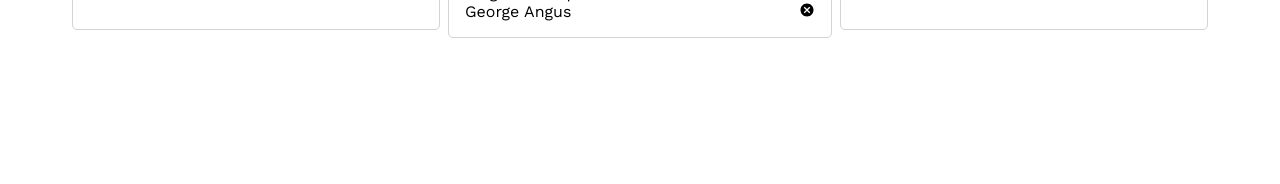
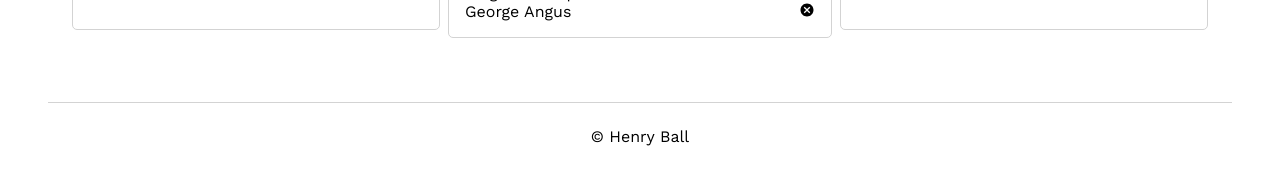
Before and after one commit to hjball/five-a-side, a React (Create React App) app: page / in a window 1280 px wide. Shown: the part 484-668 px from the top of the page. Built offline with nearby package versions, Linux system fonts and the light colour scheme.

Commit message:
add footer component and styling

```diff
--- a/src/App.css
+++ b/src/App.css
@@ -1,3 +1,16 @@
+footer {
+  padding: 2rem;
+  margin-top: 2rem; }
+  footer hr {
+    margin: 0 1rem;
+    border: 0;
+    height: 1px;
+    background: lightgrey; }
+  footer p {
+    display: flex;
+    justify-content: center;
+    padding: 1.5rem; }
+
 .controller {
   padding: 0 3rem 3rem 3rem;
   display: flex;
@@ -89,6 +102,8 @@ header {
     grid-area: 4 / 3 / 5 / 4; }
   .main .team-list-teamB {
     grid-area: 4 / 4 / 5 / 5; }
+  .main footer {
+    grid-area: 5 / 1 / 6 / 6; }
 
 .main {
   font-family: 'Work Sans', sans-serif; }
--- a/src/App.js
+++ b/src/App.js
@@ -3,6 +3,7 @@ import './App.css';
 
 // import components
 import Header from './components/Header';
+import Footer from './components/Footer';
 
 // import containers
 import PlayerList from './containers/PlayerListContainer';
@@ -26,6 +27,7 @@ const App = () => (
         />
     <InputForm />
     <Controller />
+    <Footer />
   </div>
 );
 
--- /dev/null
+++ b/src/components/Footer.jsx
@@ -0,0 +1,10 @@
+import React from 'react';
+
+const Footer = () => (
+	<footer>
+		<hr />
+		<p>&copy; Henry Ball</p>
+	</footer>
+)
+
+export default Footer;
--- a/src/scss/App.scss
+++ b/src/scss/App.scss
@@ -1,3 +1,4 @@
+@import '_footer.scss';
 @import '_controller.scss';
 @import '_inputform.scss';
 @import '_teamlist.scss';
--- /dev/null
+++ b/src/scss/_footer.scss
@@ -0,0 +1,17 @@
+footer {
+	padding: 2rem;
+	margin-top: 2rem;
+
+	hr {
+		margin: 0 1rem;
+		border: 0;
+		height: 1px;
+		background: lightgrey;
+	}
+
+	p {
+		display: flex;
+		justify-content: center;
+		padding: 1.5rem;
+	}
+}
--- a/src/scss/_layout.scss
+++ b/src/scss/_layout.scss
@@ -31,4 +31,8 @@
 	.team-list-teamB {
 		grid-area: 4 / 4 / 5 / 5;
 	}
+
+	footer {
+		grid-area: 5 / 1 / 6 / 6;
+	}
 }
```
